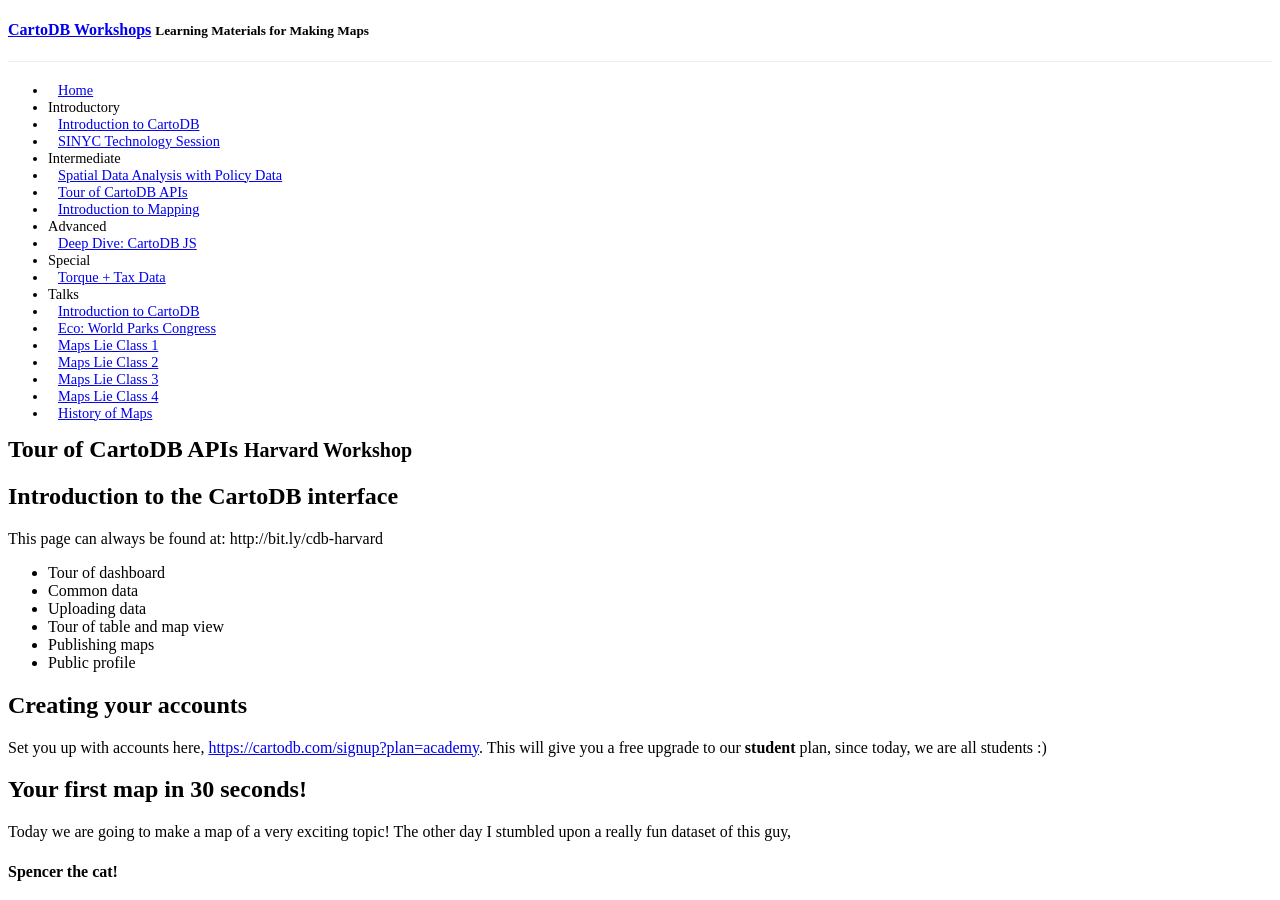
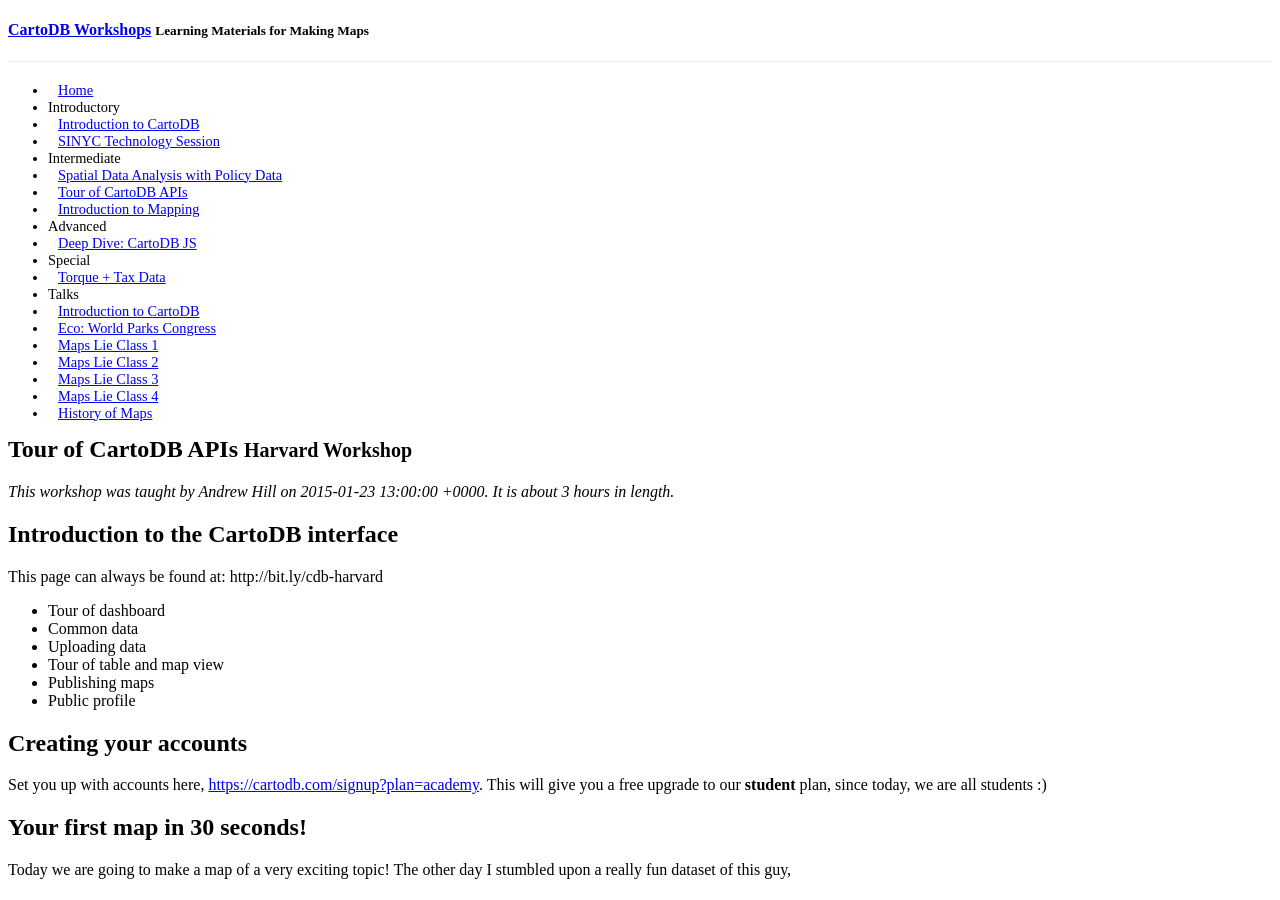
Before and after one commit to CartoDB/training, a Jekyll site: the page built from _posts/2015-01-23-harvard.md, in a window 1280 px wide and 900 px high. Built offline with Jekyll 4.4.1, drawn with Linux system fonts in a browser that asks for light colours; a style sheet for code colours, icons or effects is not loaded.

Commit message:
Added info line at the top

```diff
--- a/_posts/2015-01-23-harvard.md
+++ b/_posts/2015-01-23-harvard.md
@@ -7,6 +7,8 @@
 author: 'Andrew Hill'
 length: 3
 ---
+
+_This workshop was taught by {{ page.author }} on {{ page.date }}. It is about {{ page.length }} hours in length._
 
 ## Introduction to the CartoDB interface
 
```
